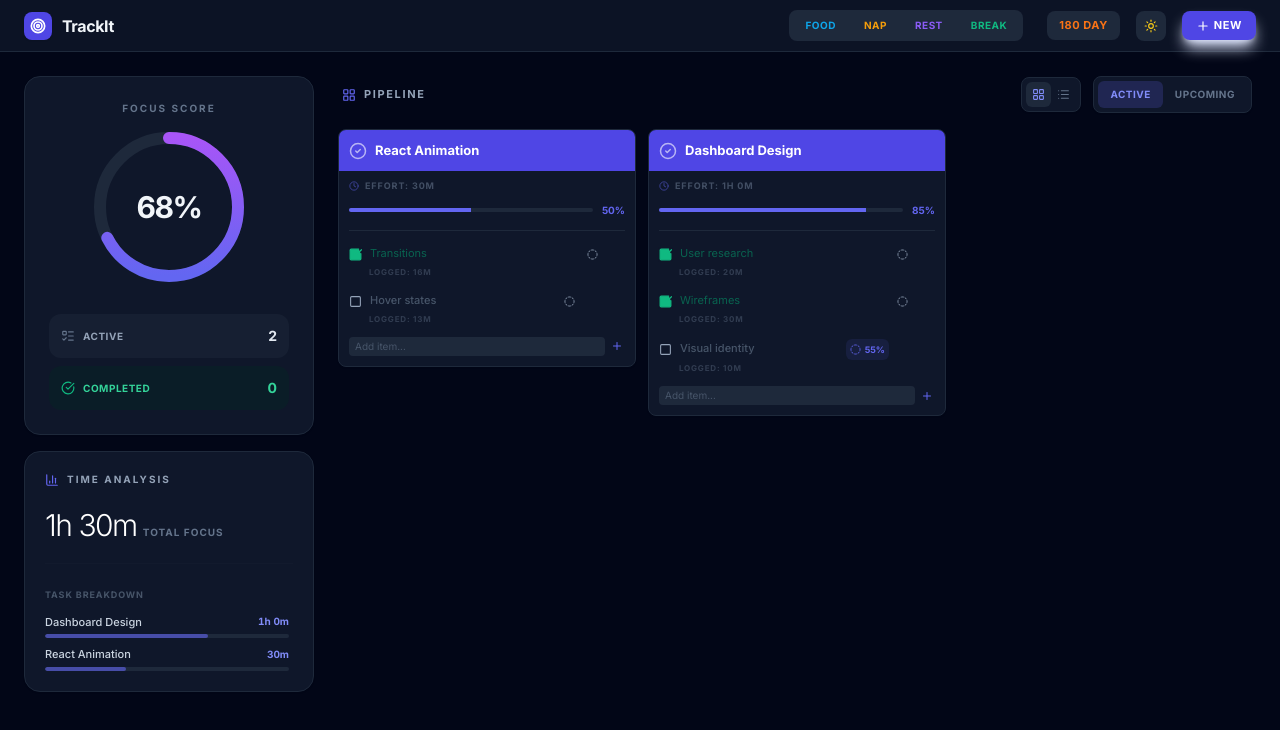
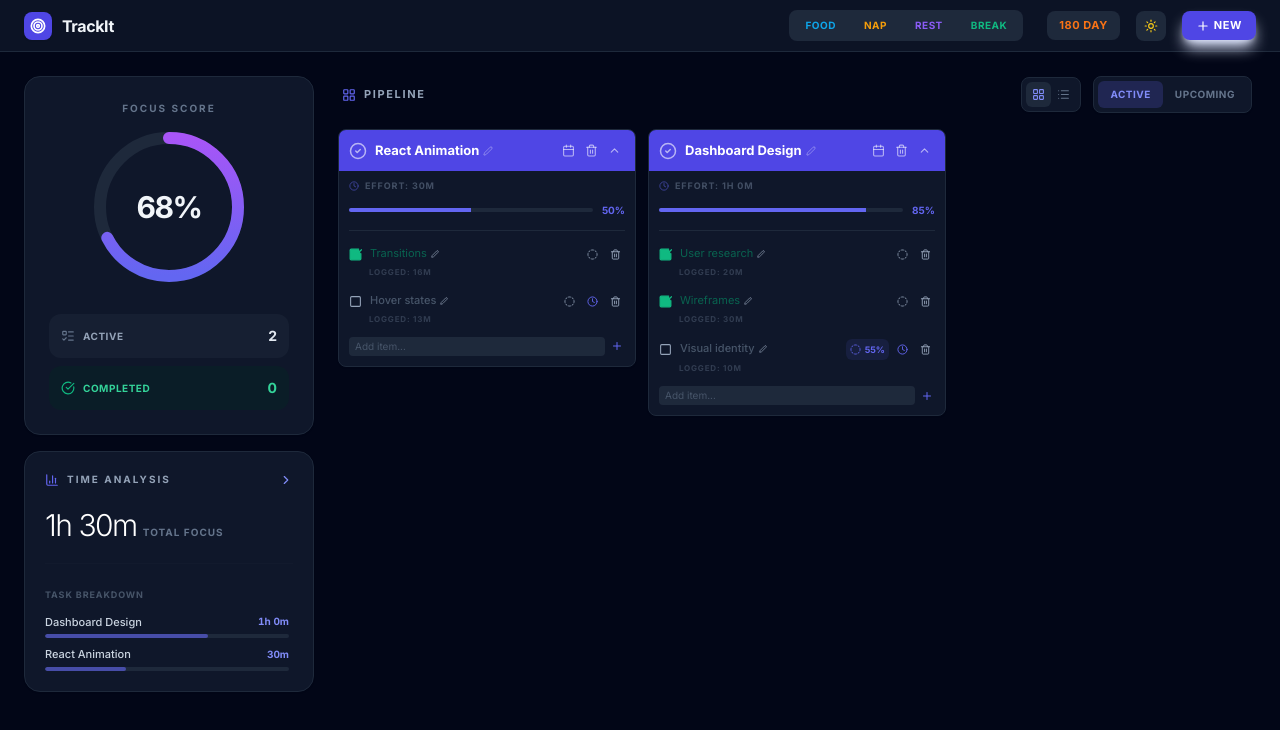
Before and after one commit to ankit0318/tracker, a React (Vite) app: page / in a window 1280 px wide. Shown: the top 730 px of the page. Built offline with nearby package versions, Linux system fonts and the light colour scheme.

Commit message:
fix(ui): Improve icon visibility and transition
Make the edit icons always visible and simplify their transitions. Remove the hover-only opacity and translation effects on the "Time Analysis" chevron icon for a more consistent user experience.

```diff
--- a/App.tsx
+++ b/App.tsx
@@ -451,7 +451,7 @@ const App: React.FC = () => {
                   <BarChart3 size={14} className="text-indigo-500 group-hover:text-indigo-400 transition-colors" />
                   <h2 className={`text-[10px] font-black uppercase tracking-[0.2em] group-hover:text-indigo-500 transition-colors ${darkMode ? 'text-slate-400' : 'text-slate-600'}`}>Time Analysis</h2>
                 </div>
-                <ChevronRight size={14} className={`opacity-0 -translate-x-2 group-hover:opacity-100 group-hover:translate-x-0 transition-all ${darkMode ? 'text-indigo-400' : 'text-indigo-600'}`} />
+                <ChevronRight size={14} className={`transition-all ${darkMode ? 'text-indigo-400' : 'text-indigo-600'}`} />
               </div>
               <div className="mb-6 pb-4 border-b border-slate-800/20 dark:border-slate-800">
                 <div className="flex items-baseline gap-1.5 mb-1">
--- a/components/TaskCard.tsx
+++ b/components/TaskCard.tsx
@@ -214,12 +214,12 @@ const TaskCard: React.FC<TaskCardProps> = ({ task, onUpdate, onDelete, onStartTi
               } ${task.isCompleted ? 'strikethrough-animate strikethrough-active' : 'strikethrough-animate'}`}>
                 {task.title}
               </h3>
-              <Edit2 size={10} className="text-white/20 group-hover/title:opacity-100 opacity-0 transition-opacity" />
+              <Edit2 size={10} className="text-white/40 transition-opacity" />
             </div>
           )}
         </div>
 
-        <div className="flex items-center gap-0.5 opacity-0 group-hover:opacity-100 transition-opacity">
+        <div className="flex items-center gap-0.5 transition-opacity">
           <button
             onClick={() => onUpdate({ ...task, status: (task.status || 'active') === 'upcoming' ? 'active' : 'upcoming' })}
             title={(task.status || 'active') === 'upcoming' ? 'Move to Active' : 'Move to Upcoming'}
@@ -309,7 +309,7 @@ const TaskCard: React.FC<TaskCardProps> = ({ task, onUpdate, onDelete, onStartTi
                         } ${sub.isCompleted ? 'strikethrough-animate strikethrough-active' : 'strikethrough-animate'}`}>
                           {sub.title}
                         </span>
-                        <Edit2 size={8} className="text-slate-400 opacity-0 group-hover/subtext:opacity-100 transition-opacity" />
+                        <Edit2 size={8} className="text-slate-400 transition-opacity" />
                       </div>
                     )}
                   </div>
@@ -335,7 +335,7 @@ const TaskCard: React.FC<TaskCardProps> = ({ task, onUpdate, onDelete, onStartTi
                     {!sub.isCompleted && (task.status || 'active') !== 'upcoming' && (
                       <button
                         onClick={() => onStartTimer(task.id, sub.title)}
-                        className="p-1 opacity-0 group-hover/sub:opacity-100 transition-opacity hover:bg-slate-100 dark:hover:bg-slate-800 rounded-md text-indigo-500"
+                        className="p-1 transition-opacity hover:bg-slate-100 dark:hover:bg-slate-800 rounded-md text-indigo-500"
                         title="Focus Timer"
                       >
                         <Clock size={11} />
@@ -344,7 +344,7 @@ const TaskCard: React.FC<TaskCardProps> = ({ task, onUpdate, onDelete, onStartTi
 
                     <button
                       onClick={() => deleteSubtask(sub.id)}
-                      className="p-1 opacity-0 group-hover/sub:opacity-100 transition-opacity hover:bg-red-50 dark:hover:bg-red-900/20 rounded-md text-slate-400 hover:text-red-500"
+                      className="p-1 transition-opacity hover:bg-red-50 dark:hover:bg-red-900/20 rounded-md text-slate-400 hover:text-red-500"
                       title="Delete Subtask"
                     >
                       <Trash2 size={11} />
```
